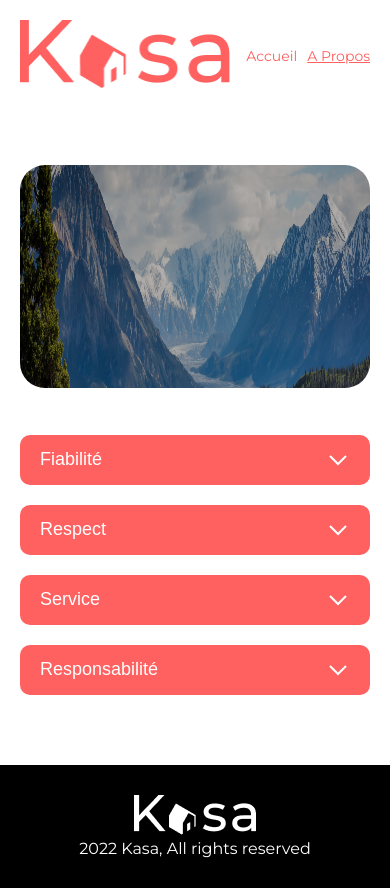
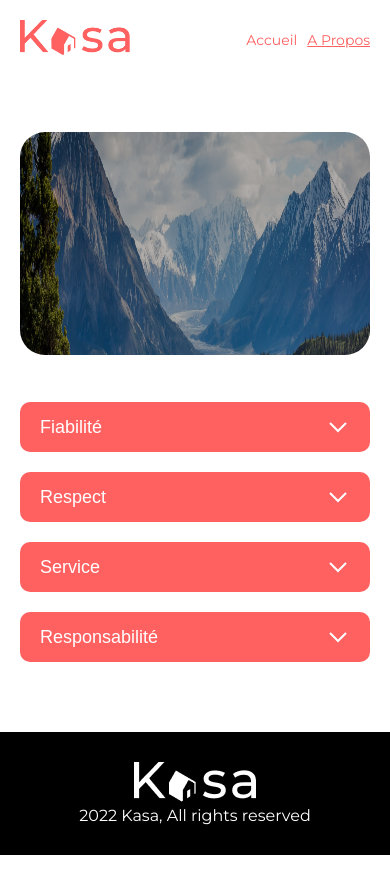
Before and after one commit to mohammediche/kasa, a React (Create React App) app: page /propos in a window 390 px wide. After the commit the page ends 855 px from the top, so only its background shows below. Built offline with nearby package versions, Linux system fonts and the light colour scheme.

Commit message:
reprise du projet

```diff
--- a/src/MediaQueries.css
+++ b/src/MediaQueries.css
@@ -52,5 +52,8 @@
     .centerPageUndefined span {
         font-size: 120px;
     }
+    .logoNav{
+        width: 110px;
+    }
 
 }
--- a/src/pages/FicheLogement.js
+++ b/src/pages/FicheLogement.js
@@ -19,7 +19,7 @@ const FicheLogement = () => {
     useEffect(()=>{
 
 
-        axios.get("/./db.json")
+        axios.get("/kasa/db.json")
         .then((res)=>{
 
             setData(res.data.find(oneData => oneData.id === articleId))
```
